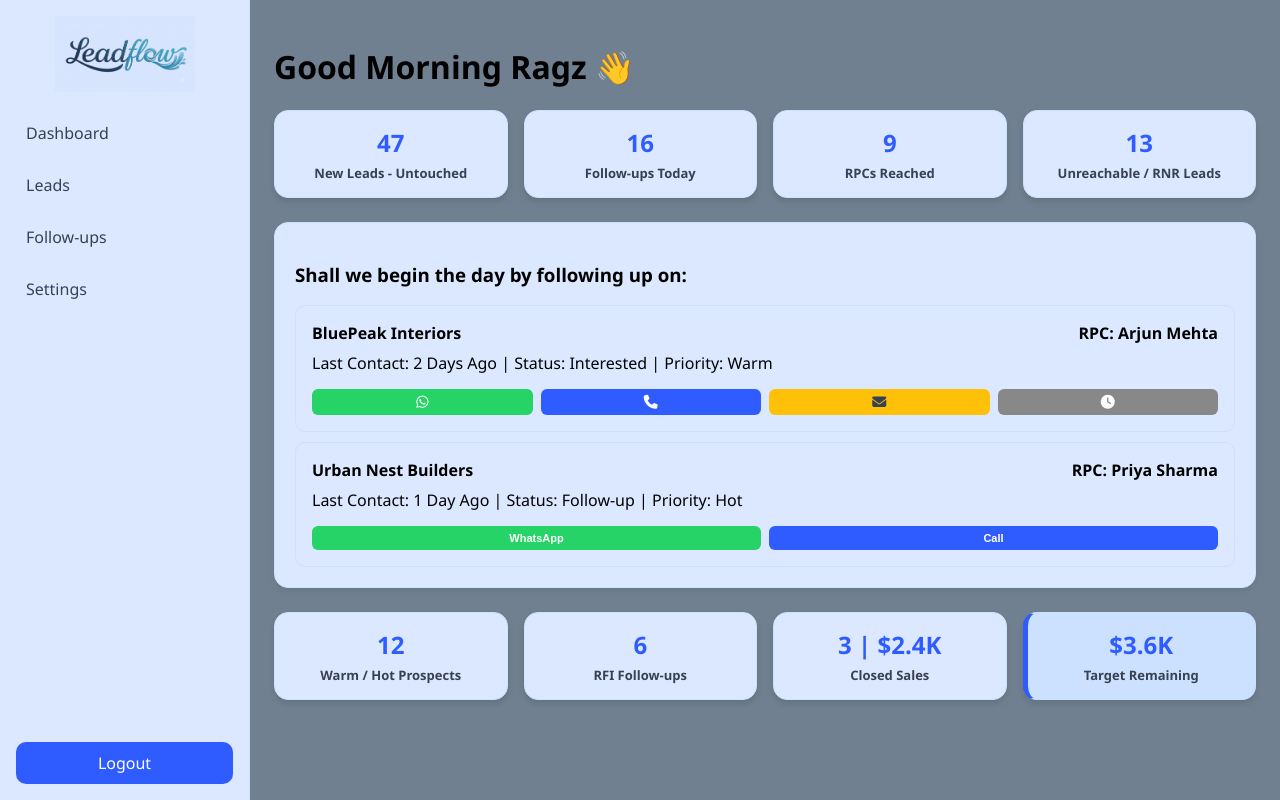
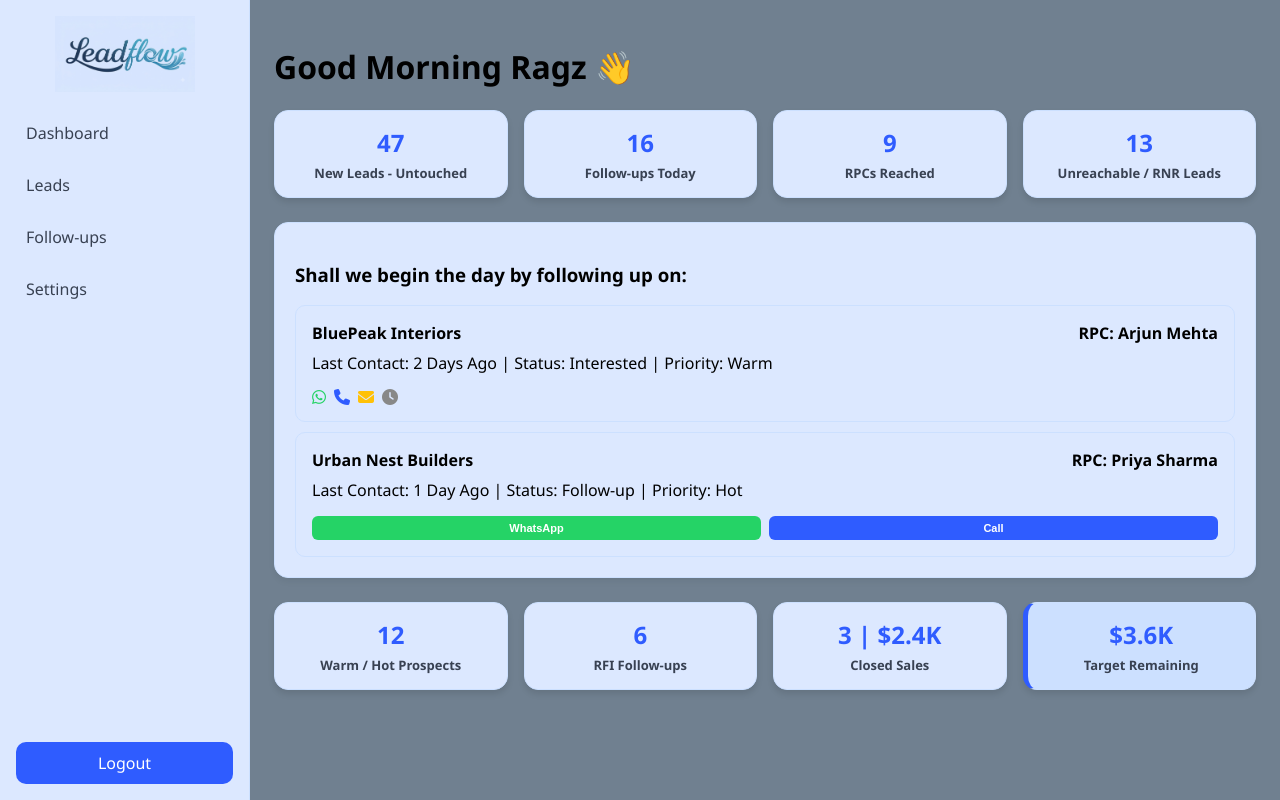
Before and after one commit to stirr3dz3phyr-ship-it/LeadFlow-WarMachine, a React (Vite) app: page / in a window 1280 px wide. Built offline with nearby package versions, Linux system fonts and the light colour scheme.

Commit message:
Update App.jsx

```diff
--- a/src/App.jsx
+++ b/src/App.jsx
@@ -46,10 +46,10 @@ export default function App() {
                 <span>Last Contact: 2 Days Ago | Status: Interested | Priority: Warm</span>
               </div>
               <div className="lead-actions">
-  <button className="action-btn bg-whatsapp"><i className="fa-brands fa-whatsapp"></i></button>
-  <button className="action-btn bg-call"><i className="fa-solid fa-phone"></i></button>
-  <button className="action-btn bg-mail"><i className="fa-solid fa-envelope"></i></button>
-  <button className="action-btn bg-timeline"><i className="fa-solid fa-clock"></i></button>
+  <i className="fa-brands fa-whatsapp icon-action" style={{color: '#25D366'}}></i>
+  <i className="fa-solid fa-phone icon-action" style={{color: '#2f5cff'}}></i>
+  <i className="fa-solid fa-envelope icon-action" style={{color: '#FFC107'}}></i>
+  <i className="fa-solid fa-clock icon-action" style={{color: '#888888'}}></i>
 </div>
             </div>
             {/* ROW 2 */}
```
